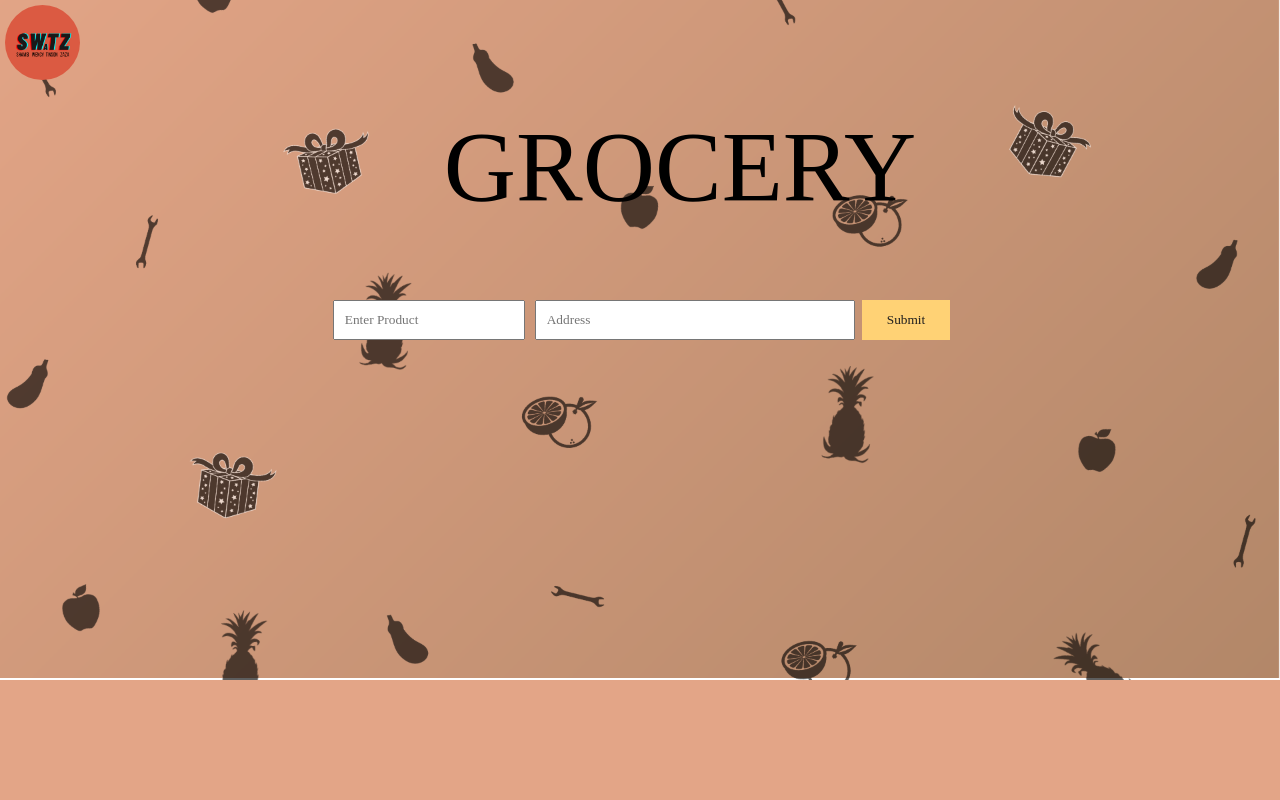
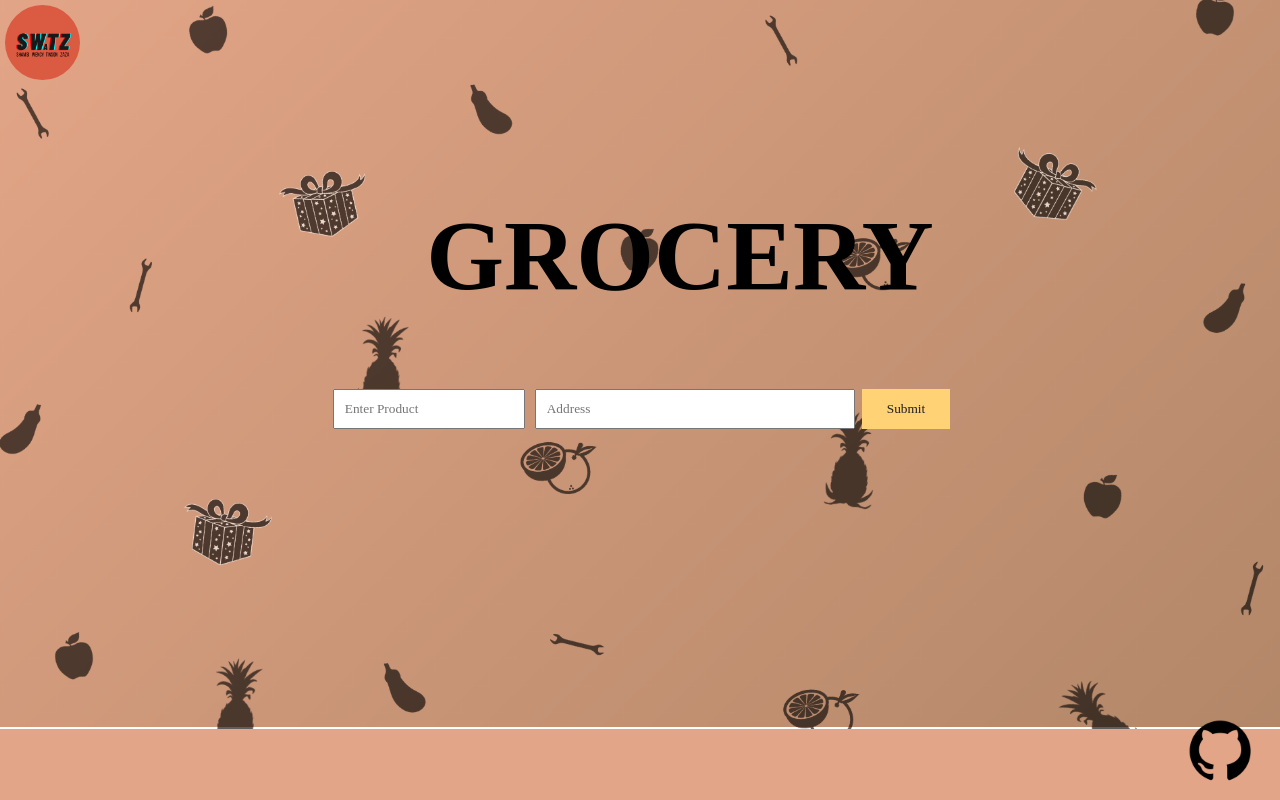
Before and after one commit to wentermelon/swtz_grocerydeals, a Flask app: page / in a window 1280 px wide. Run offline with Flask 2, Linux system fonts and the light colour scheme; some web fonts are replaced.

Commit message:
Github added to footer

```diff
--- a/static/stylesheets/styles.css
+++ b/static/stylesheets/styles.css
@@ -31,8 +31,14 @@
   margin: 4px 2px;
   cursor: pointer;
 }
+#github {
+  position: fixed;
+  bottom: 0;
+  right: 0;
+  width: 100px;
+}
 
-div.logo {
+#logo {
   position: fixed;
   bottom: 1080;
   right: 1000;
@@ -74,7 +80,6 @@
   font-family: screentext;
   color: rgb(0, 0, 0);
   font-size: 100px;
-  font-weight: lighter;
   text-align-last: center;
 }
 h2 {
--- a/templates/landingPage.html
+++ b/templates/landingPage.html
@@ -15,9 +15,10 @@
       </a>
     </div>
 
-    <!-- <div class="github">
-        <img src="{{ url_for('static', filename='css/img/github.png') }}" alt="TEAM REPOSITORY" />
-    </div> -->
+    <div id="github">
+      <a target="_blank" href="https://github.com/TinsonWang/hack-instead-2020">
+        <img src="{{ url_for('static', filename='css/img/github.png') }}" alt="TEAM LOGO" />
+      </a>    </div>
 
 <!--TITLE OF APP-->
     <div class="title">
@@ -35,6 +36,7 @@
     </div>
 
 
+
     {% endblock %}
   </body>
 </html>
```
